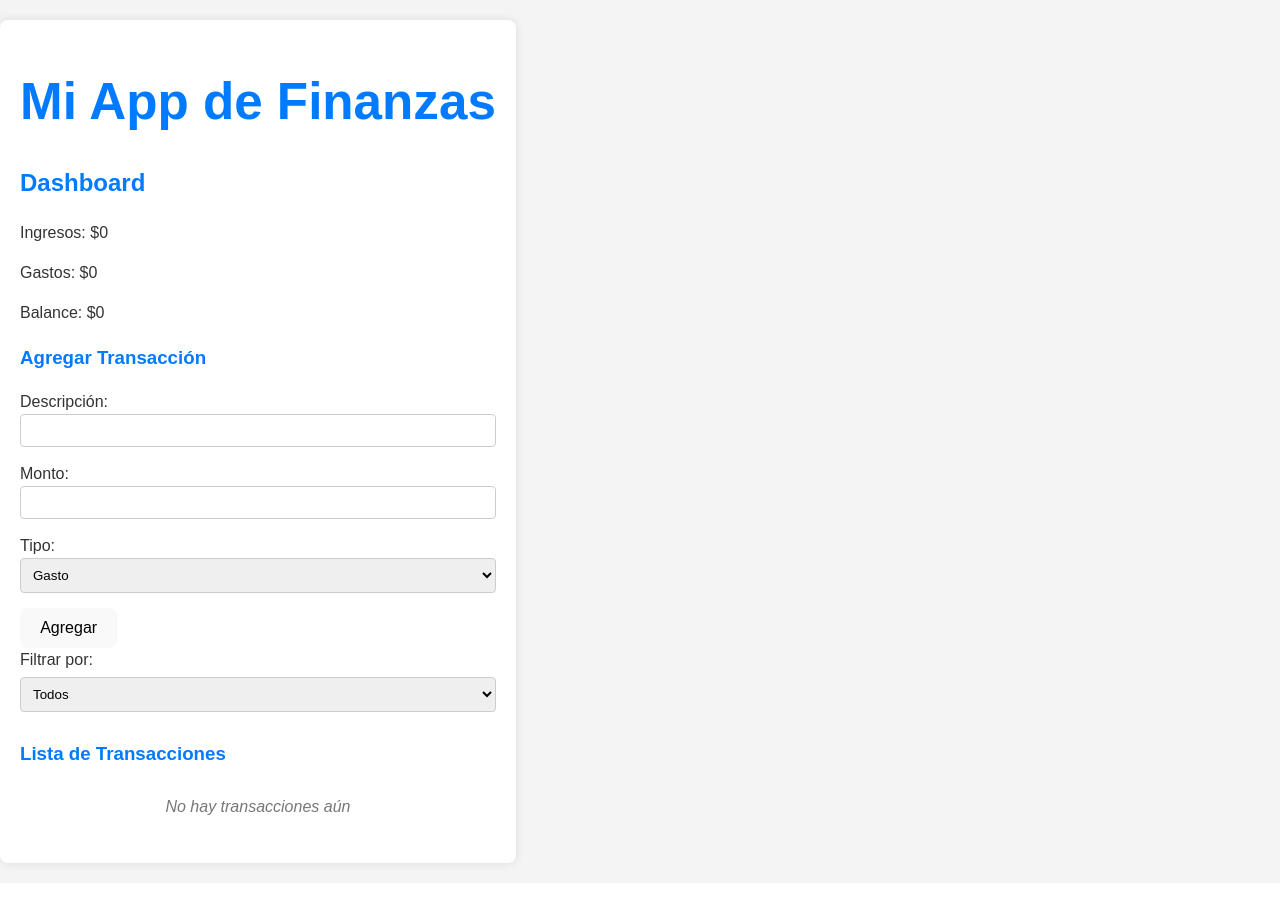
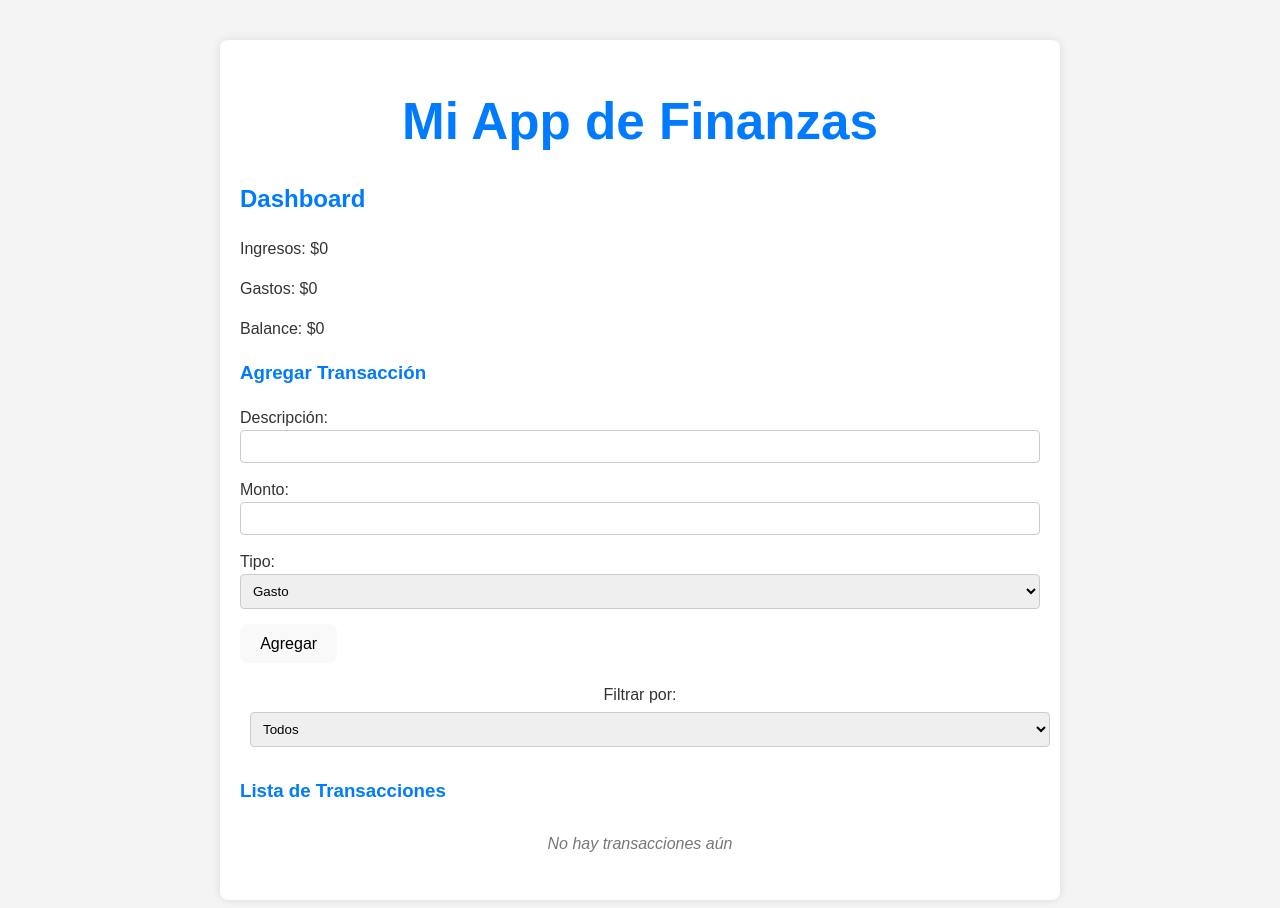
Before and after one commit to wrafael91/Finance-App, a React (Vite) app: page / in a window 1280 px wide. Shown: the top 908 px of the page. Before the commit the page ends 883 px from the top, so only its background shows below. Built offline with nearby package versions, Linux system fonts and the light colour scheme.

Commit message:
center container

```diff
--- a/src/App.css
+++ b/src/App.css
@@ -1,18 +1,39 @@
 body {
+  display: flex;
+  justify-content: center;
   font-family: Arial, sans-serif;
   margin: 0;
-  padding: 0;
+  padding: 20px;
   background-color: #f4f4f4;
   color: #333;
+  min-height: 100vh;
 }
 
 .container {
-  max-width: 800px;
+  width: 800px;
   margin: 20px auto;
   padding: 20px;
   background-color: #fff;
   border-radius: 8px;
   box-shadow: 0 0 10px rgba(0, 0, 0, 0.1);
+}
+
+.filter-container {
+  margin: 20px 0;
+  text-align: center;
+}
+
+.filter-container select {
+  padding: 8px;
+  margin-left: 10px;
+  border-radius: 4px;
+  border: 1px solid #ccc;
+}
+
+h1 {
+  text-align: center;
+  color: #007bff;
+  margin-bottom: 30px;
 }
 
 h1, h2, h3 {
--- a/src/App.jsx
+++ b/src/App.jsx
@@ -23,12 +23,14 @@ function App() {
       <h1>Mi App de Finanzas</h1>
       <Dashboard transactions={transactions} />
       <TransactionForm onAddTransaction={addTransaction} />
+      <div className="filter-container">
         <label>Filtrar por:</label>
           <select value={filter} onChange={(e) => setFilter(e.target.value)}>
             <option value="all">Todos</option>
             <option value="income">Ingresos</option>
             <option value="expense">Gastos</option>
           </select>
+      </div>
       <TransactionList transactions={transactions} filter={filter}/>
     </div>
   );
```
